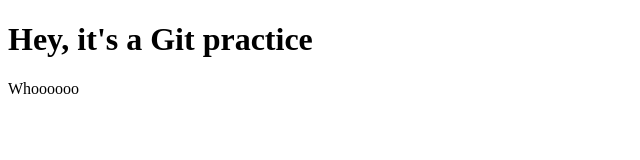
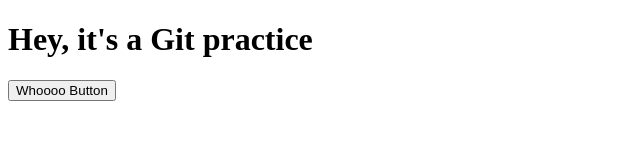
Before and after one commit to adi221/git-practice, a plain HTML site: page index.html in a window 1280 px wide. Shown: the whole page, without its empty margins (0-640 px from the left). Drawn offline with Linux system fonts and the light colour scheme.

Commit message:
Changed text to button

```diff
--- a/index.html
+++ b/index.html
@@ -8,6 +8,6 @@
   </head>
   <body>
     <h1>Hey, it's a Git practice</h1>
-    <p>Whoooooo</p>
+    <button>Whoooo Button</button>
   </body>
 </html>
```
